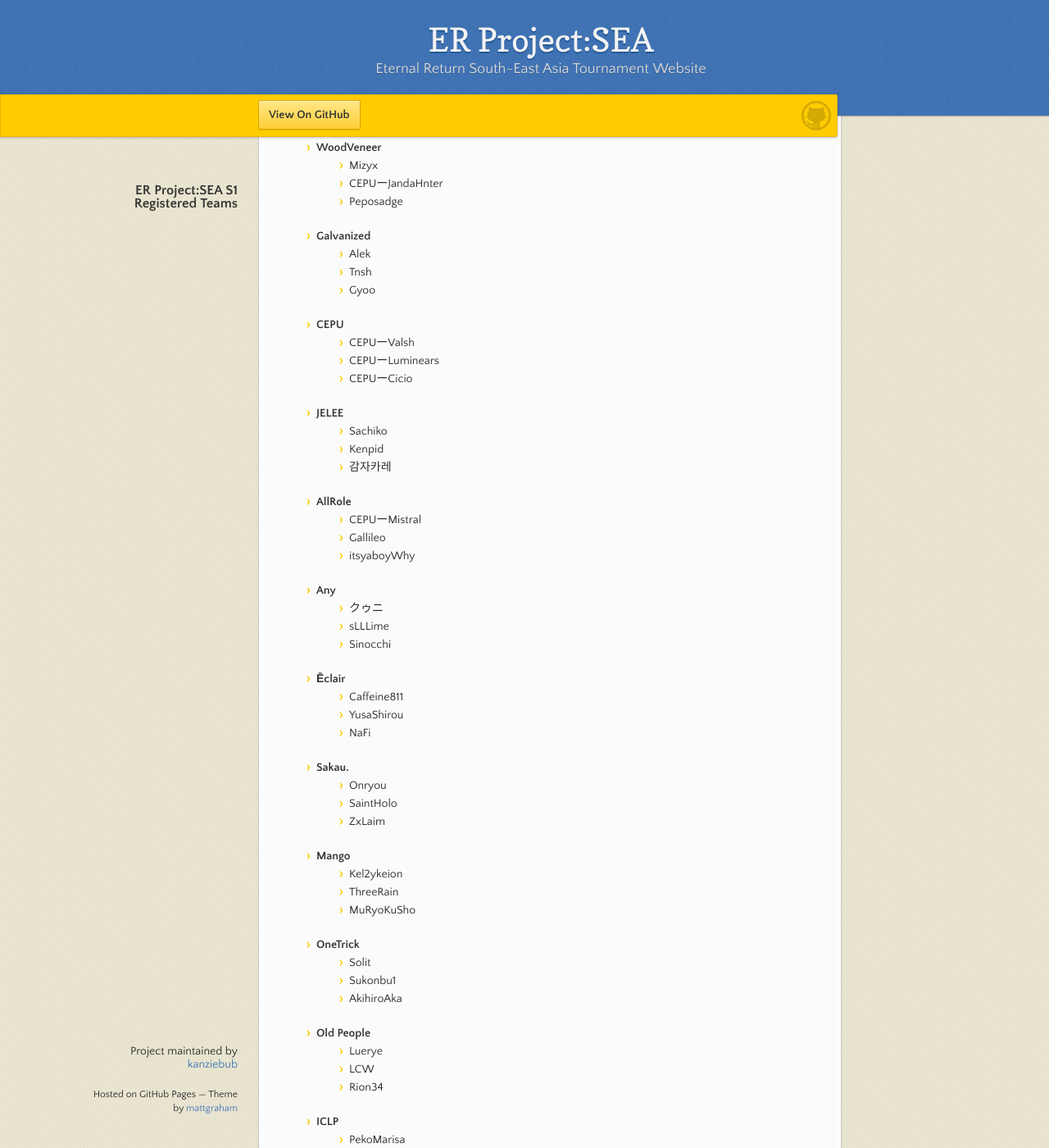
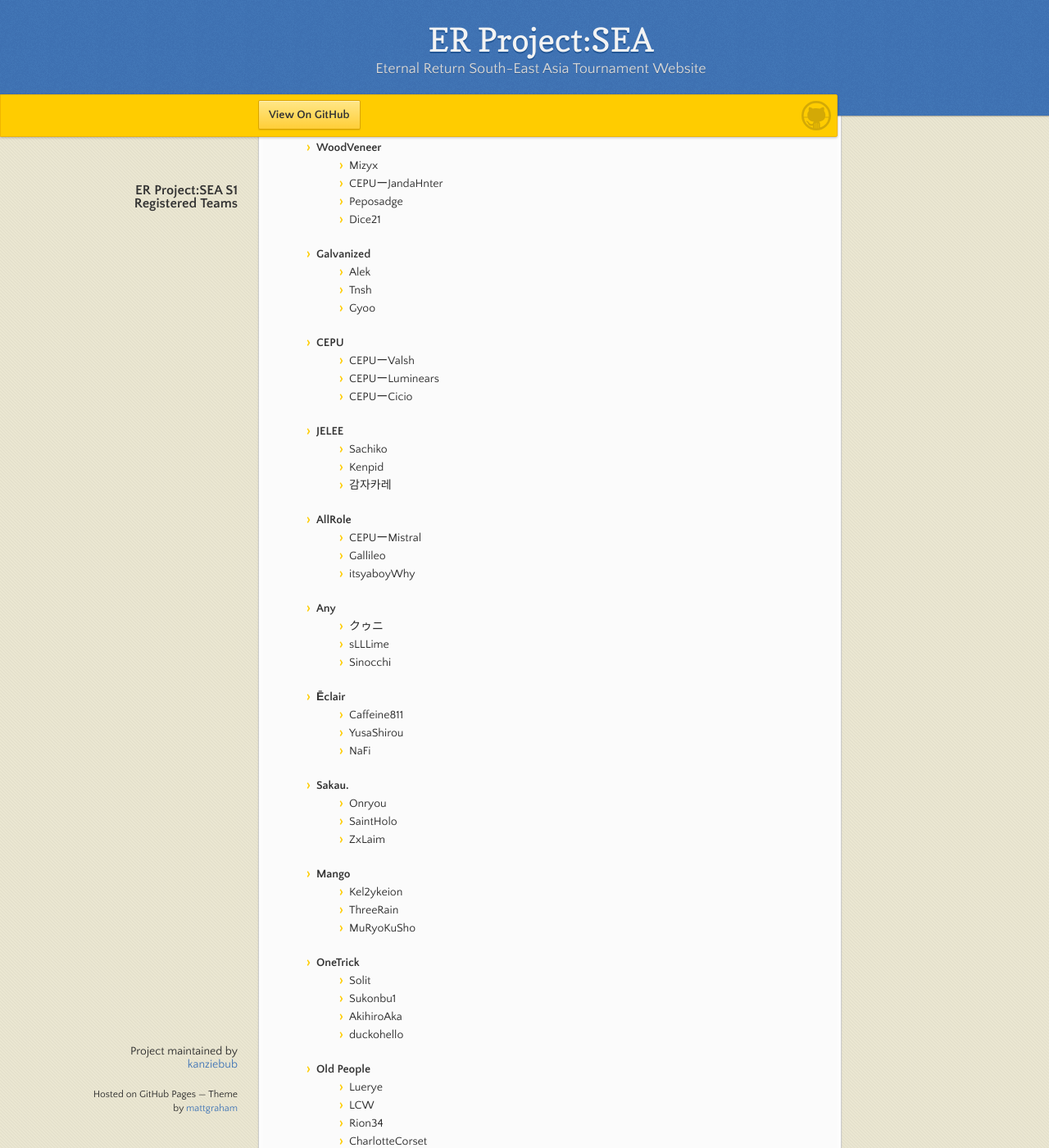
Before and after one commit to kanziebub/ProjectSEA, a Jekyll site: the page built from season/01/teams.md, in a window 1280 px wide and 1400 px high, scrolled down 285 px. Shown: the whole window at 82% size. Built offline with Jekyll 4.4.1, drawn with Linux system fonts in a browser that asks for light colours.

Commit message:
mod/teams

```diff
--- a/season/01/teams.md
+++ b/season/01/teams.md
@@ -16,6 +16,7 @@
   - Mizyx
   - CEPUーJandaHnter
   - Peposadge
+  - Dice21
 - **Galvanized**
   - Alek
   - Tnsh
@@ -52,10 +53,12 @@
   - Solit
   - Sukonbu1
   - AkihiroAka
+  - duckohello
 - **Old People**
   - Luerye
   - LCW
   - Rion34
+  - CharlotteCorset
 - **ICLP**
   - PekoMarisa
   - Restifik
```
